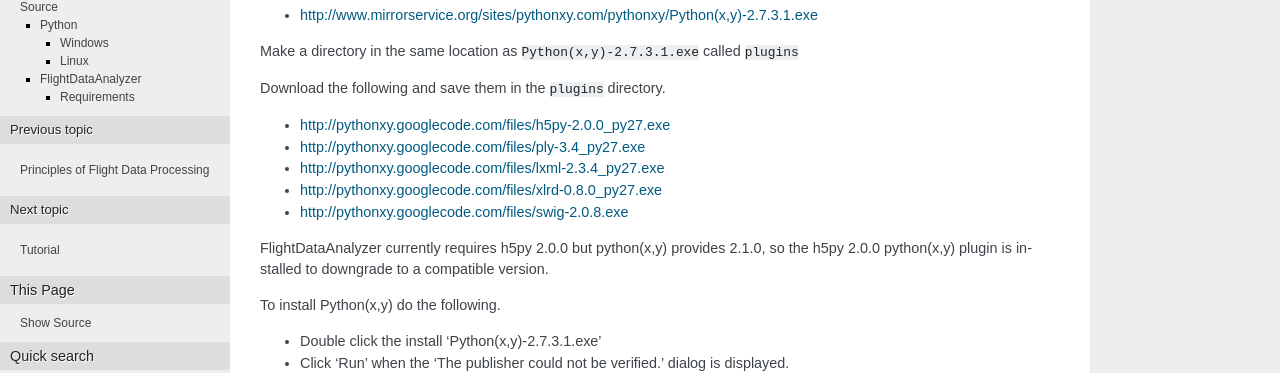
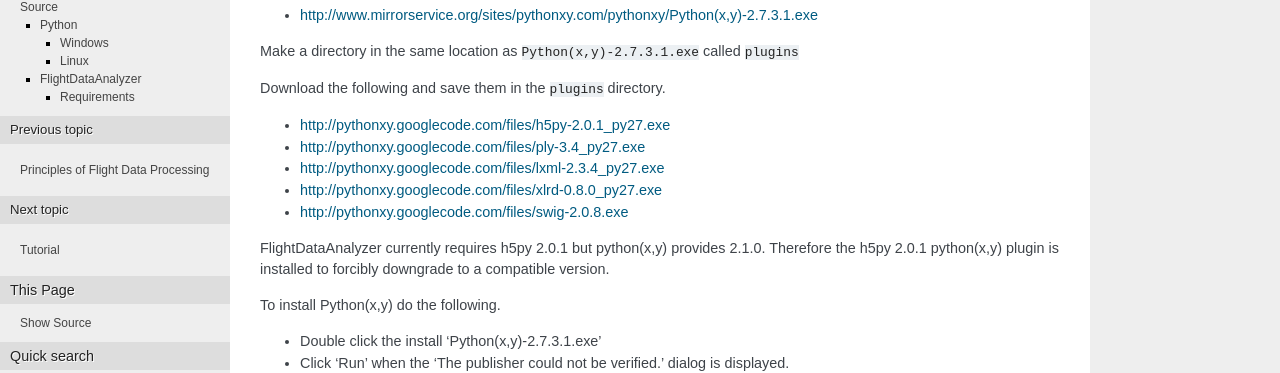
Before and after one commit to catawbasam/FlightDataAnalyzer, a Sphinx documentation site: the page built from doc/source/Install.rst, in a window 1280 px wide and 900 px high. Shown: the part 339-712 px from the top of the window. Built offline with Sphinx 7.4.7, drawn with Linux system fonts in a browser that asks for light colours; formulas are drawn with MathJax 3.

Commit message:
Correct hdf5 version referenced in the documentation.

```diff
--- a/doc/source/Install.rst
+++ b/doc/source/Install.rst
@@ -23,14 +23,15 @@ Make a directory in the same location as ``Python(x,y)-2.7.3.1.exe`` called ``pl
 
 Download the following and save them in the ``plugins`` directory.
 
-* http://pythonxy.googlecode.com/files/h5py-2.0.0_py27.exe
+* http://pythonxy.googlecode.com/files/h5py-2.0.1_py27.exe
 * http://pythonxy.googlecode.com/files/ply-3.4_py27.exe
 * http://pythonxy.googlecode.com/files/lxml-2.3.4_py27.exe
 * http://pythonxy.googlecode.com/files/xlrd-0.8.0_py27.exe
 * http://pythonxy.googlecode.com/files/swig-2.0.8.exe
 
-FlightDataAnalyzer currently requires h5py 2.0.0 but python(x,y) provides 2.1.0,
-so the h5py 2.0.0 python(x,y) plugin is installed to downgrade to a compatible version.
+FlightDataAnalyzer currently requires h5py 2.0.1 but python(x,y) provides 2.1.0. Therefore
+the h5py 2.0.1 python(x,y) plugin is installed to forcibly downgrade to a compatible
+version.
 
 To install Python(x,y) do the following.
 
```
